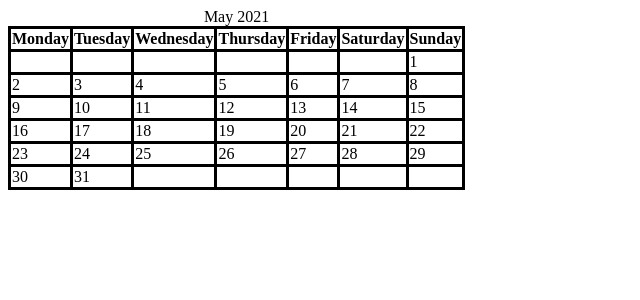
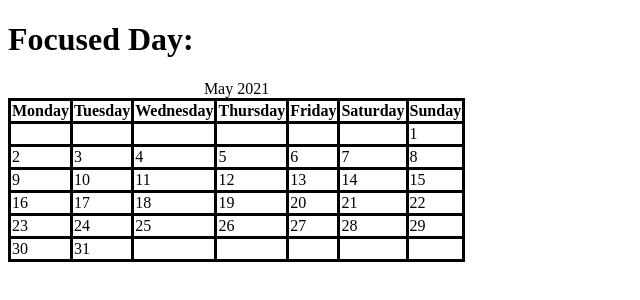
Before and after one commit to calvintanwj/Moments, a React (Create React App) app in the folder moments/: page / in a window 1280 px wide. Shown: the top 300 px of the page, without its empty margins (0-640 px from the left). Built offline with nearby package versions, Linux system fonts and the light colour scheme.

Commit message:
Add clickHandler for selecting date
clickHandler fires when a date is selected and renders the label of the
DayBox to a h1 element

```diff
--- a/moments/src/Calendar.js
+++ b/moments/src/Calendar.js
@@ -1,4 +1,5 @@
 import './Calendar.css';
+import React, { useState } from 'react';
 
 const dayNames = [
     "Monday",
@@ -68,16 +69,21 @@ function DayHeaderRow() {
         e.g if day starts on Monday, offset is 0
 */
 function Calendar(props) {
-    const calendarBody = [];
-    let day = 1;
-    let offsetCounter = 0;
+
+    // keep track of the day that is currently selected
+    const [selectedDay, setDay] = useState(null);
 
     /*
         Handler for cell in calendar when clicked
     */
     function dayHandler(day) {
-        console.log(day + " clicked")
+        setDay(day);
     }
+
+
+    const calendarBody = [];
+    let day = 1;
+    let offsetCounter = 0;
 
     // Create a 5 row by 7 col calendar body to fill with numbers
     for (let i = 0; i < 6; i++) {
@@ -100,7 +106,8 @@ function Calendar(props) {
 
     return (
         <>
-            <table>
+            <h1>Focused Day: {selectedDay}</h1>
+            <table id="Outer-Calendar">
                 <caption>{props.calendarCaption}</caption>
                 <thead>
                     <DayHeaderRow key="DayHeaderRow" />
```
